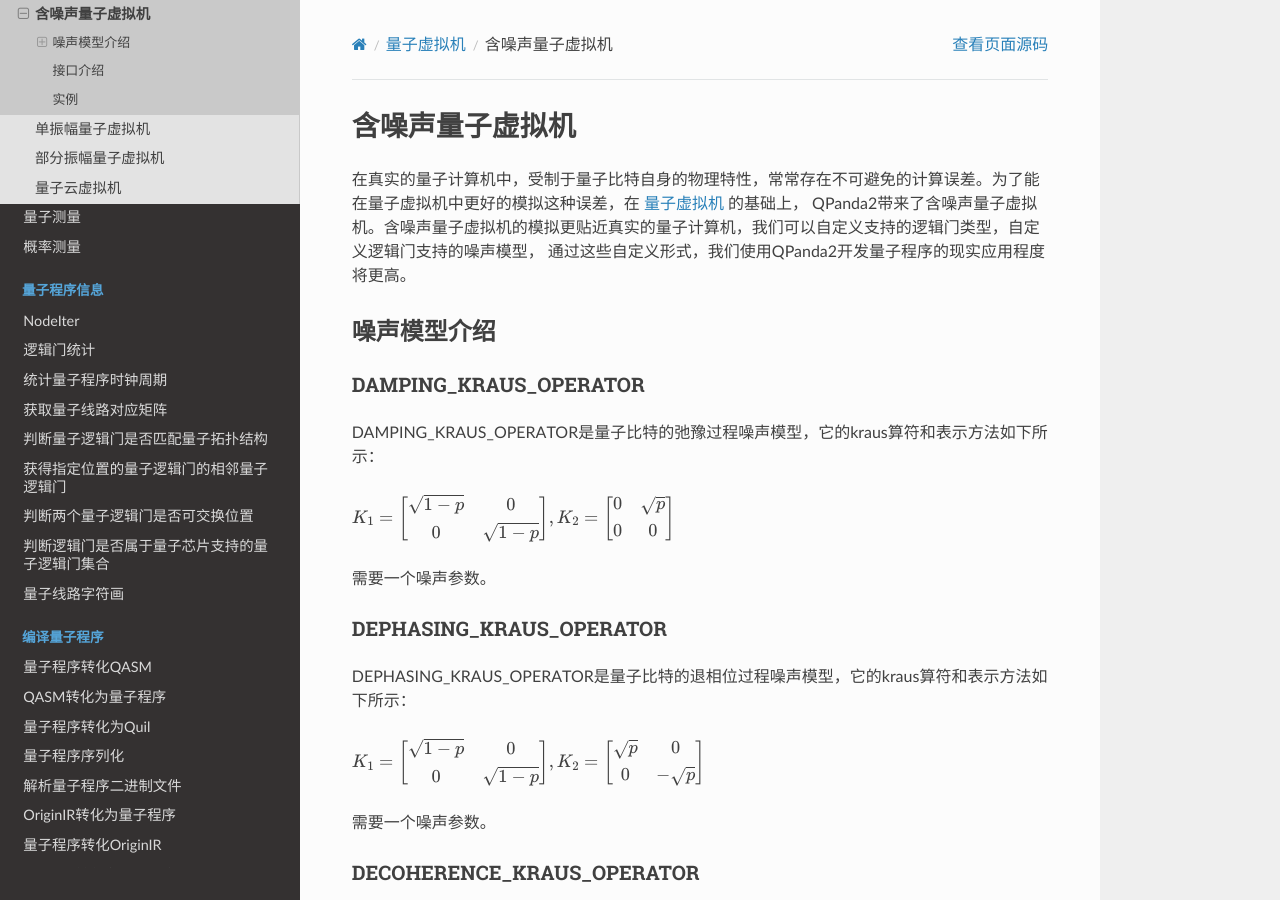
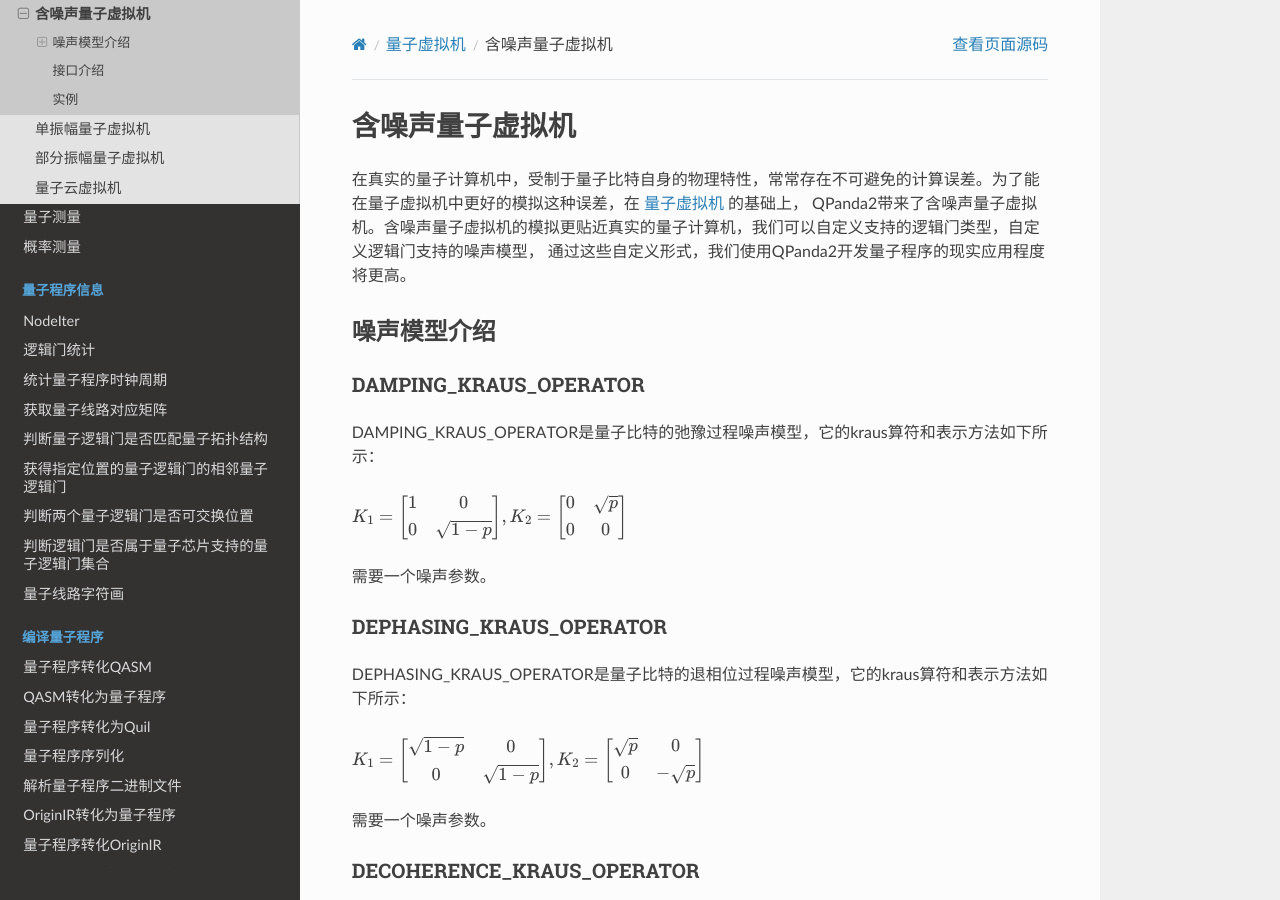
Before and after one commit to OriginQ/pyQPanda-Toturial, a Sphinx documentation site: the page built from source/NoiseQVM.rst, in a window 1280 px wide and 900 px high. Built offline with Sphinx 7.4.7 and the Read the Docs theme 2.0.0, drawn with Linux system fonts in a browser that asks for light colours; pages that are not in the unit, such as notebooks, are missing from menus.

Commit message:
<fix> 修改弛豫噪声算子错误

```diff
--- a/source/NoiseQVM.rst
+++ b/source/NoiseQVM.rst
@@ -15,7 +15,7 @@ DAMPING_KRAUS_OPERATOR
 
 DAMPING_KRAUS_OPERATOR是量子比特的弛豫过程噪声模型，它的kraus算符和表示方法如下所示：
 
-:math:`K_1 = \begin{bmatrix} \sqrt{1 - p} & 0 \\ 0 & \sqrt{1 - p} \end{bmatrix},   K_2 = \begin{bmatrix} 0 & \sqrt{p} \\ 0 & 0 \end{bmatrix}`
+:math:`K_1 = \begin{bmatrix} 1 & 0 \\ 0 & \sqrt{1 - p} \end{bmatrix},   K_2 = \begin{bmatrix} 0 & \sqrt{p} \\ 0 & 0 \end{bmatrix}`
 
 需要一个噪声参数。
 
```
Also changed, not shown: 1 other file.
